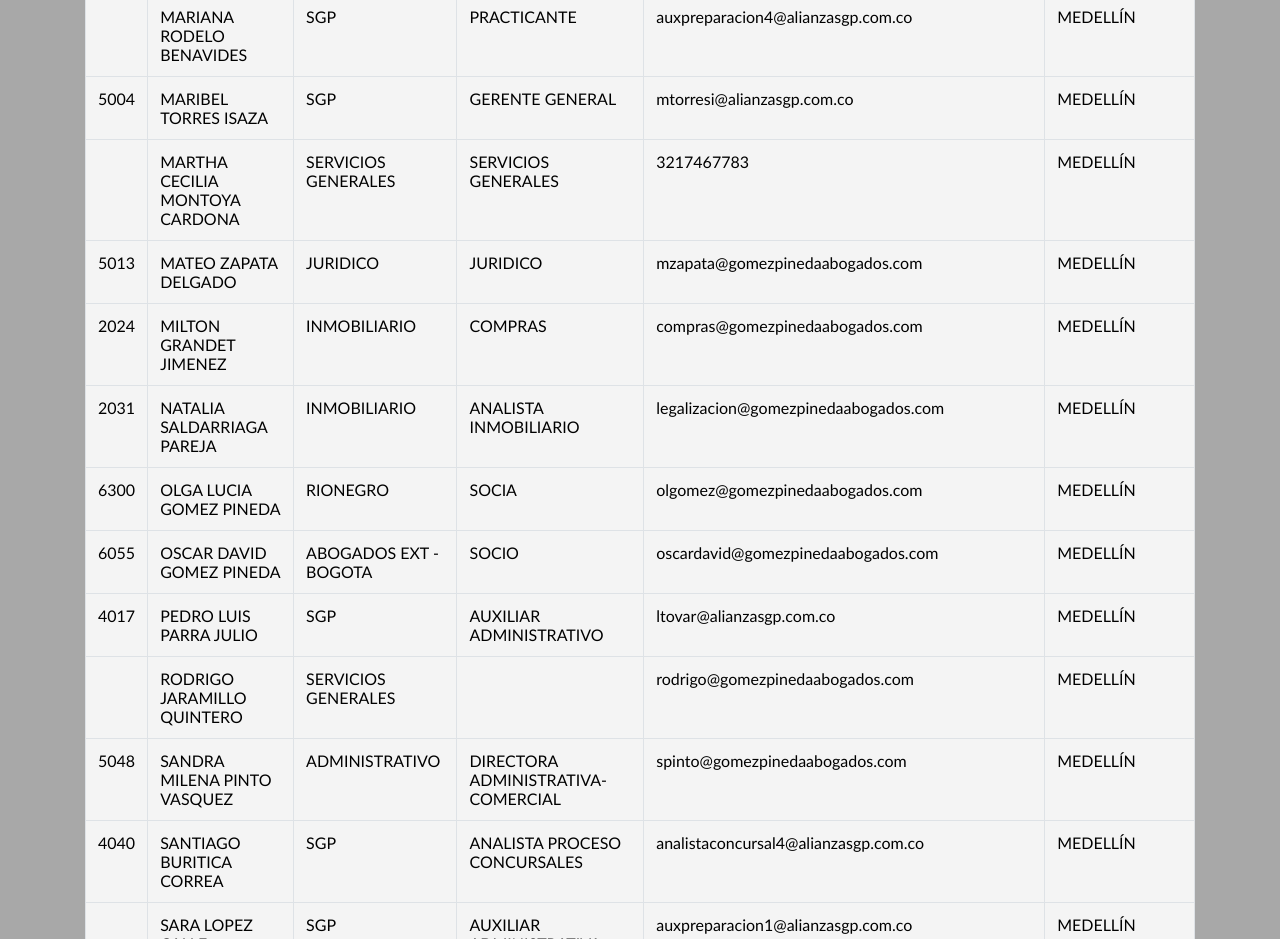
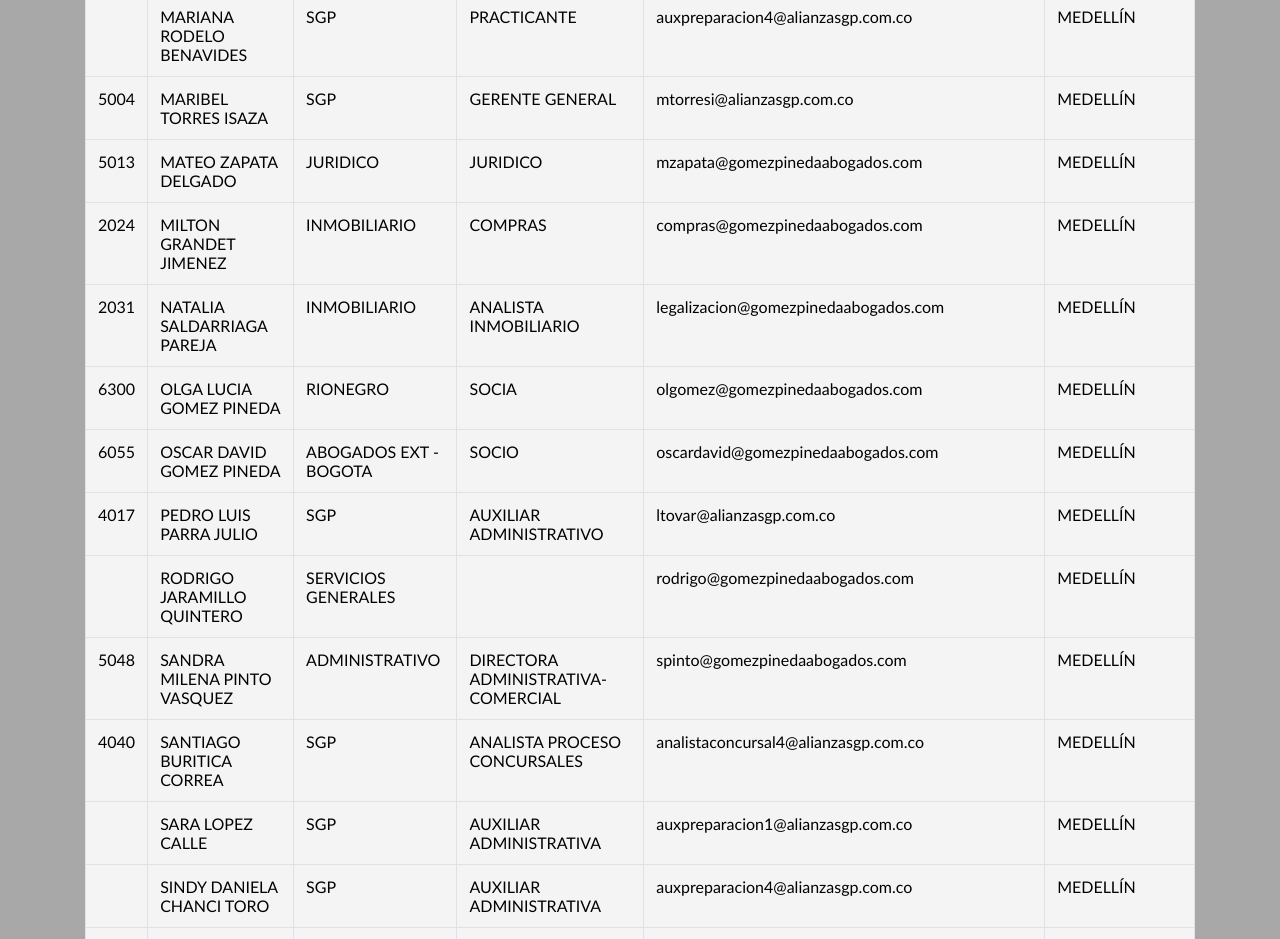
Before and after one commit to dmorasu/directoriogpa, a plain HTML site: page index.html in a window 1280 px wide. Shown: the part 5220-6159 px from the top of the page. Drawn offline with nearby package versions, Linux system fonts and the light colour scheme.

Commit message:
Update index.html

```diff
--- a/index.html
+++ b/index.html
@@ -601,14 +601,7 @@
         <td>mtorresi@alianzasgp.com.co</td>
         <td>MEDELLÍN</td>
       </tr>
-      <tr class='alt'>
-        <td></td>
-        <td>MARTHA CECILIA MONTOYA CARDONA </td>
-        <td>SERVICIOS GENERALES </td>
-        <td>SERVICIOS GENERALES</td>
-        <td>3217467783</td>
-        <td>MEDELLÍN</td>
-      </tr>
+
       <tr>
         <td>5013</td>
         <td>MATEO ZAPATA DELGADO</td>
```
